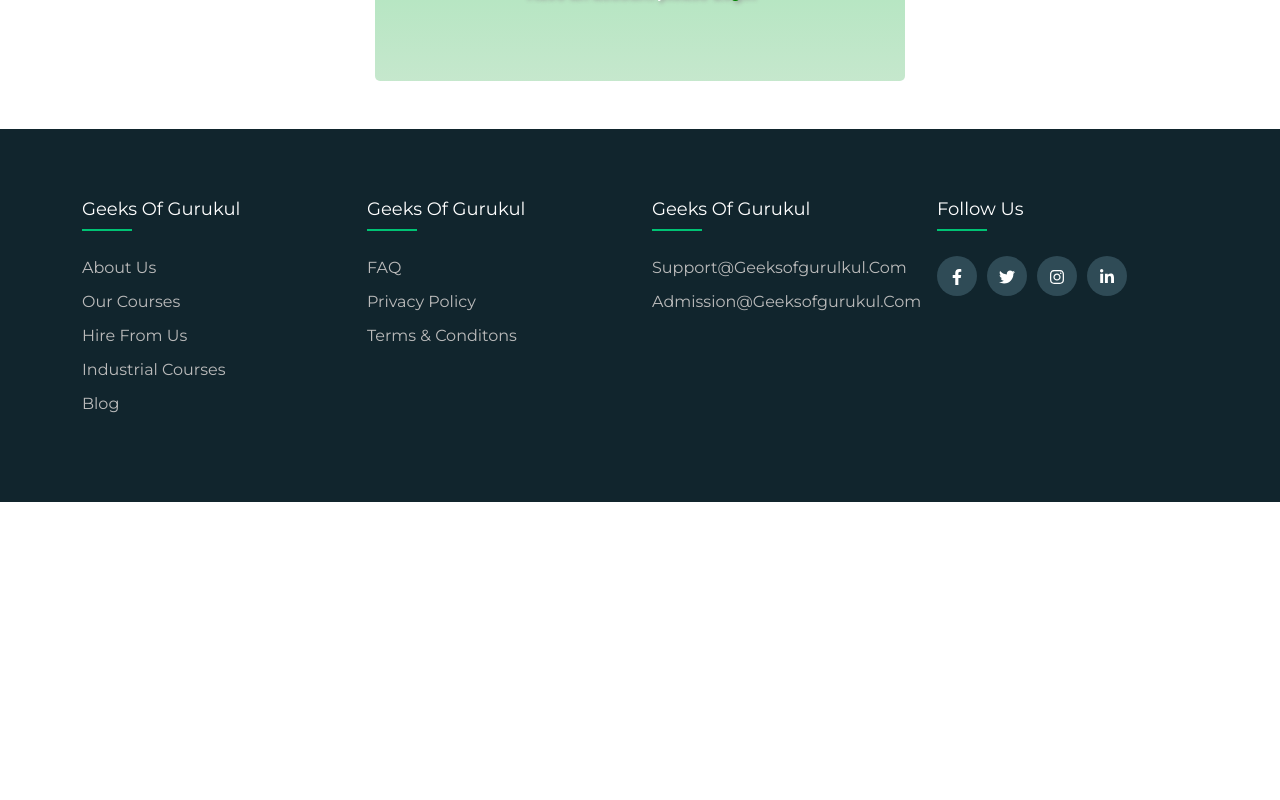
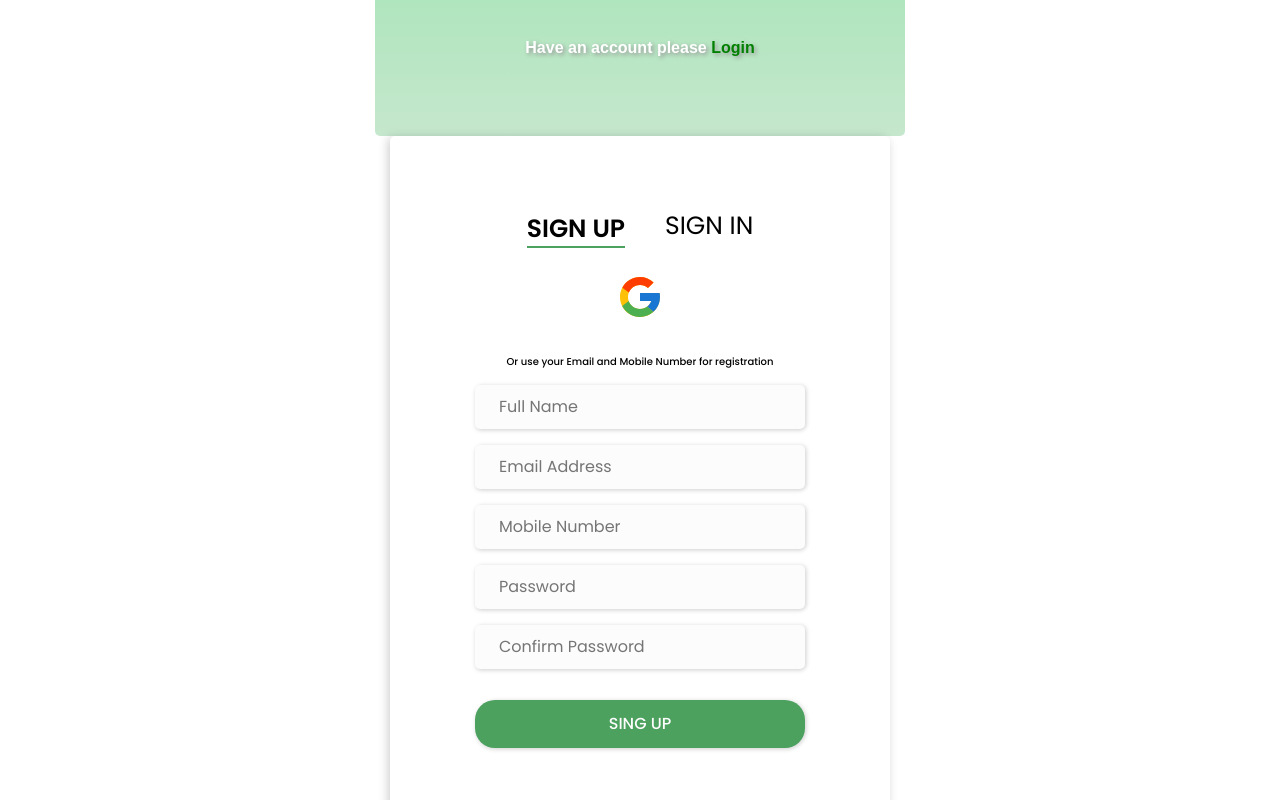
Before and after one commit to KhalidMimMuzahid/gog-main-react-app-client-side, a React (Create React App) app: page /signup in a window 1280 px wide. Shown: the part 600-1400 px from the top of the page. Before the commit the page ends 1102 px from the top, so only its background shows below. Built offline with nearby package versions, Linux system fonts and the light colour scheme; no server answers.

Commit message:
singup new add

```diff
--- a/src/components/shared/login/Login.jsx
+++ b/src/components/shared/login/Login.jsx
@@ -25,7 +25,7 @@ const Login = () => {
         const user = result.user;
         console.log(user);
         toast.success('Successfully logged in')
-                navigate(from, {replace: true});
+        navigate(from, { replace: true });
       })
       .catch(error => {
         console.log(error)
@@ -46,8 +46,8 @@ const Login = () => {
       .catch(error => console.error(error));
   }
 
-    const saveUser = (name, email) =>{
-        const user ={name, email};
+  const saveUser = (name, email) => {
+    const user = { name, email };
     fetch('https://geeks-of-gurukul-server-side.vercel.app/users', {
       method: 'PUT',
       headers: {
@@ -56,7 +56,7 @@ const Login = () => {
       body: JSON.stringify(user)
     })
       .then(res => res.json())
-        .then(data =>{
+      .then(data => {
         //console.log("save user", data);
         navigate('/');
       })
@@ -115,7 +115,7 @@ const Login = () => {
               </form>
               <p className="text-center">Or Sing up with</p>
               <div className="text-center googelIcon">
-                                     <Button className="googleSignUpButton" onClick={handleGoogleSignIn}><FcGoogle/></Button>
+                <Button className="googleSignUpButton" onClick={handleGoogleSignIn}><FcGoogle /></Button>
 
               </div>
 
@@ -125,6 +125,42 @@ const Login = () => {
             </div>
           </div>
         </div>
+        <div className="col-md-12">
+          <div className="new-login-from">
+            <div className="title-sing">
+              <Link to="/signup">Sign Up</Link>
+              <h2>
+                <Link to="/login">Sign in</Link>
+              </h2>
+
+            </div>
+            <div className="google-sing-in">
+              <div className="text-center googelIcon">
+                <button className="google-Button" onClick={handleGoogleSignIn}><FcGoogle /></button>
+
+              </div>
+              <p>Continue with your accout </p>
+              <form >
+                <div className="from-box-sing">
+
+                  <div className="from-box-input">
+                    <input type="text" placeholder="Email Address" />
+                  </div>
+
+                  <div className="from-box-input">
+                    <input type="text" placeholder="Password" />
+                  </div>
+
+                  <p>Forget Your Password?</p>
+
+                  <div className="sing-up-submit">
+                    <button type="submit">SING UP</button>
+                  </div>
+                </div>
+              </form>
+            </div>
+          </div>
+        </div>
       </div>
     </div>
   );
--- a/src/components/shared/signUp/SignUp.css
+++ b/src/components/shared/signUp/SignUp.css
@@ -1,4 +1,4 @@
-body{
+body {
     font-family: Roboto, Helvetica, Arial, sans-serif;
 }
 
@@ -60,7 +60,8 @@ body{
     color: #fff;
 }
 
- .input-form input ,.input-form textarea {
+.input-form input,
+.input-form textarea {
     font-size: 16px;
     outline: none;
     color: #535353;
@@ -74,11 +75,11 @@ body{
     margin: 10px 0;
 }
 
- .ponter{
+.ponter {
     cursor: pointer;
 }
 
-.apply-btn{
+.apply-btn {
     margin-top: 10px;
     background-color: #4CA45A;
     border: none;
@@ -87,28 +88,31 @@ body{
     padding: 10px 10px;
     width: 100%;
 }
-.apply-btn:hover{
-    background-color: #2bbd44;;
+
+.apply-btn:hover {
+    background-color: #2bbd44;
+    ;
     color: white;
 
 }
 
 
 .text-center {
-     text-align: center!important;
+    text-align: center !important;
     margin-top: 20px;
     color: white;
     font-weight: 700;
     margin: 0;
-     text-shadow: 2px 2px 4px #969696 ;
+    text-shadow: 2px 2px 4px #969696;
 
 }
- .googelIcon{
+
+.googelIcon {
     margin-bottom: 5px;
 
 }
 
- .googleSignUpButton{
+.googleSignUpButton {
     background-color: transparent !important;
     border: none !important;
     font-size: 40px !important;
@@ -151,7 +155,7 @@ body{
     margin: 10px 0;
 }
 
- .googelIcon{
+.googelIcon {
     margin-top: -4px;
 }
 
@@ -212,7 +216,7 @@ body{
     font-weight: 700;
     font-family: 'Jost', sans-serif;
     font-size: 16px;
-     text-shadow: 2px 2px 4px #969696 ;
+    text-shadow: 2px 2px 4px #969696;
 }
 
 .forget a {
@@ -238,14 +242,126 @@ body{
 }
 
 @media (max-width: 991.98px) {
-     .sing-title{
+    .sing-title {
         display: none;
     }
 }
 
 
 @media (max-width: 1199.98px) {
-     .sing-title{
+    .sing-title {
         display: none;
     }
 }
+
+
+
+
+
+/* new sing in */
+
+.new-login-from {
+    width: 500px;
+    margin: auto;
+    background: #FFFFFF;
+    box-shadow: -4px 0px 10px rgba(0, 0, 0, 0.1), 0px 4px 10px rgba(0, 0, 0, 0.1);
+    border-radius: 5px;
+    padding: 71px 85px;
+}
+
+.title-sing {
+    display: flex;
+    gap: 40px;
+    justify-content: center;
+}
+
+.title-sing a {
+    font-family: 'Poppins';
+    font-style: normal;
+    font-weight: 400;
+    font-size: 25px;
+    text-transform: uppercase;
+    color: #000000;
+    text-decoration: none;
+}
+
+.title-sing a:hover{
+    color: #000000;
+}
+
+.title-sing h2 a {
+    font-weight: 600;
+    margin: 0;
+}
+
+
+.title-sing h2 {
+    border-bottom: 2px solid;
+    color: #4BA15D;
+    margin: 0;
+}
+
+.googelIcon {
+    margin-top: 24px;
+    margin-bottom: 32px;
+}
+
+button.google-Button {
+    border: none;
+    background: no-repeat;
+}
+
+button.google-Button svg {
+    font-size: 48px;
+}
+
+.google-sing-in p {
+    font-family: 'Poppins';
+    font-style: normal;
+    font-weight: 500;
+    font-size: 10px;
+    color: #000000;
+    text-align: center;
+    margin-bottom: 16px;
+}
+
+.from-box-input input {
+    width: 100%;
+    margin-bottom: 16px;
+    background: #FCFCFC;
+    /* 01 */
+    box-shadow: 2px 0px 4px rgba(0, 0, 0, 0.1), 0px 2px 4px rgba(0, 0, 0, 0.1);
+    border-radius: 5px;
+    border: none;
+    padding: 10px 24px;
+    outline: none;
+    font-family: 'Poppins';
+    font-style: normal;
+}
+
+.sing-up-submit button {
+    background: #4BA15D;
+    /* 01 */
+    box-shadow: 2px 0px 4px rgba(0, 0, 0, 0.1), 0px 2px 4px rgba(0, 0, 0, 0.1);
+    border-radius: 20px;
+    width: 100%;
+    border: none;
+    text-transform: uppercase;
+    color: #FCFCFC;
+    font-family: 'Poppins';
+    margin-top: 15px;
+    font-style: normal;
+    font-weight: 500;
+    font-size: 16px;
+    padding: 12px 0;
+}
+
+@media (min-width: 120px) and (max-width: 499.98px) {
+    .new-login-from {
+        width: auto;
+        padding: 10px;
+    }
+
+
+
+}
--- a/src/components/shared/signUp/SignUp.jsx
+++ b/src/components/shared/signUp/SignUp.jsx
@@ -56,8 +56,8 @@ const SignUp = () => {
       .catch(error => console.error(error));
   }
 
-    const saveUser = (name, email) =>{
-        const user ={name, email};
+  const saveUser = (name, email) => {
+    const user = { name, email };
     fetch('https://geeks-of-gurukul-server-side.vercel.app/users', {
       method: 'PUT',
       headers: {
@@ -66,7 +66,7 @@ const SignUp = () => {
       body: JSON.stringify(user)
     })
       .then(res => res.json())
-        .then(data =>{
+      .then(data => {
         //console.log("save user", data);
         navigate('/');
       })
@@ -137,7 +137,7 @@ const SignUp = () => {
               </form>
               <p className="text-center">Or Sing up with</p>
               <div className="text-center googelIcon">
-                                   <Button className="googleSignUpButton" onClick={handleGoogleSignIn}><FcGoogle/></Button>
+                <Button className="googleSignUpButton" onClick={handleGoogleSignIn}><FcGoogle /></Button>
 
               </div>
 
@@ -147,6 +147,45 @@ const SignUp = () => {
             </div>
           </div>
         </div>
+        <div className="col-md-12">
+          <div className="new-login-from">
+            <div className="title-sing">
+              <h2>
+                <Link to="/signup">Sign Up</Link>
+              </h2>
+              <Link to="/login">Sign in</Link>
+            </div>
+            <div className="google-sing-in">
+              <div className="text-center googelIcon">
+                <button className="google-Button" onClick={handleGoogleSignIn}><FcGoogle /></button>
+
+              </div>
+              <p>Or use your Email and Mobile Number for registration </p>
+              <form >
+                <div className="from-box-sing">
+                  <div className="from-box-input">
+                    <input type="text" placeholder="Full Name" />
+                  </div>
+                  <div className="from-box-input">
+                    <input type="text" placeholder="Email Address" />
+                  </div>
+                  <div className="from-box-input">
+                    <input type="text" placeholder="Mobile Number" />
+                  </div>
+                  <div className="from-box-input">
+                    <input type="text" placeholder="Password" />
+                  </div>
+                  <div className="from-box-input">
+                    <input type="text" placeholder="Confirm Password" />
+                  </div>
+                  <div className="sing-up-submit">
+                    <button type="submit">SING UP</button>
+                  </div>
+                </div>
+              </form>
+            </div>
+          </div>
+        </div>
       </div>
     </div>
   );
```
Lines whose indentation alone changed are shown as unchanged.
